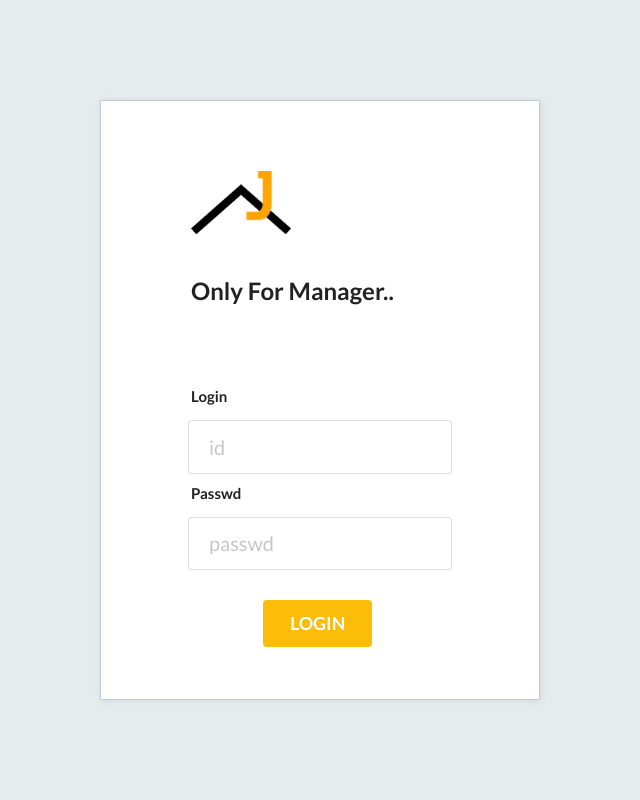
After one commit to webgot/JSONDatafactory, a Node server app: page /login in a window 1280 px wide. The commit adds this page. Shown: the whole page, without its empty margins (320-960 px from the left). Run offline with Node 20, Linux system fonts and the light colour scheme; some libraries are stand-ins or nearby versions.

Commit message:
login session

```diff
--- a/app.js
+++ b/app.js
@@ -4,11 +4,13 @@ const favicon = require('serve-favicon');
 const logger = require('morgan');
 const cookieParser = require('cookie-parser');
 const bodyParser = require('body-parser');
+const expressSession = require('express-session');
 
 const config = require('./config');
 const index = require('./routes/index');
 const users = require('./routes/users');
 const saying = require('./routes/saying');
+const login = require('./routes/login');
 const faq = require('./routes/faq');
 const mongodb = require('mongodb');
 const mongoose = require('mongoose');
@@ -27,14 +29,24 @@ app.use(bodyParser.urlencoded({ extended: false }));
 app.use(cookieParser());
 app.use(express.static(path.join(__dirname, 'public')));
 app.use(favicon(path.join(__dirname, '/public/images/favicon.ico')));
+app.use(expressSession({
+  secret : config.session_key,
+  resave : true,
+  saveUninitialized : true
+}));
 
 app.use('/', index);
 app.use('/users', users);
 app.use('/saying', saying);
 app.use('/faq', faq);
+app.use('/login', login);
 
 app.get('/addSaying', (req, res)=>{
-  res.render('addSaying');
+  if(req.session.user){
+    res.render('addSaying');
+  }
+  else
+    res.redirect('login');
 });
 
 // catch 404 and forward to error handler
--- a/package.json
+++ b/package.json
@@ -12,6 +12,7 @@
     "crypto": "0.0.3",
     "debug": "~2.6.3",
     "express": "~4.15.2",
+    "express-session": "^1.15.2",
     "forever": "^0.15.3",
     "jade": "~1.11.0",
     "mongodb": "^2.2.26",
--- a/public/stylesheets/style.css
+++ b/public/stylesheets/style.css
@@ -125,3 +125,45 @@ body{
 .typed-cursor{
     opacity: 0;
 }
+
+/* login.jade*/
+.login-wrapper{
+
+  position: relative;
+  background-color: #E6ECEE;
+  width: 100%;
+  height: 100vh;
+}
+  .login-container{
+    -webkit-box-shadow: 1px 1px 7px 0px rgba(214,214,214,1);
+    -moz-box-shadow: 1px 1px 7px 0px rgba(214,214,214,1);
+    box-shadow: 1px 1px 7px 0px rgba(214,214,214,1);
+    position: absolute;
+    top: 50%;
+    margin-top: -300px;
+    left : 50%;
+    margin-left : -220px;
+    border: 1px solid #bcd;
+    width: 440px;
+    height: 600px;
+    background-color: white;
+
+  }
+    .login-logo{
+      margin-top : 70px;
+      margin-left : 90px;
+    }
+    .login-body {
+      margin-top : 80px;
+    }
+    .login-body h4{
+      margin-left: 90px;
+      margin-top : 10px;
+    }
+    .login-input{
+      text-align: center;
+    }
+    .login-button{
+      text-align: center;
+      margin-top : 30px;
+    }
--- a/routes/index.js
+++ b/routes/index.js
@@ -18,7 +18,8 @@ router.get('/', function(req, res, next) {
         throw err;
       res.render('index',{
         title : 'JSONDatafactory',
-        sayingcount : data3[0].length
+        sayingcount : data3[0].length,
+        user : req.session.user
       });
   });
 });
--- /dev/null
+++ b/routes/login.js
@@ -0,0 +1,50 @@
+const express = require('express');
+const router = express.Router();
+const config = require('../config.js')
+
+router.get('/', (req, res)=>{
+    if(req.session.user)
+        res.redirect('/');
+    else
+        res.render('login');
+});
+router.post('/doLogin', (req, res)=>{
+
+    let id = req.body.id;
+    let pw = req.body.password;
+
+    if(id == config.manager_id && pw == config.manager_pw){
+        console.log('login success');
+        req.session.user = {
+            id :id,
+            name : 'manager',
+            authorized : true
+        }
+        res.redirect('/');
+    }
+    else{
+        console.log('fail to login');
+        res.redirect('/login');
+    }
+});
+
+router.get('/doLogout', (req, res)=>{
+    if(req.session.user){
+        console.log(req.session.user.name+' logout!');
+
+        req.session.destroy((err)=>{
+            if(err)
+                throw err;
+
+            console.log(' delete session & logout');
+            res.redirect('/');
+        })
+    }
+    else{
+        console.log('no login session');
+        res.redirect('/');
+    }
+
+});
+
+module.exports = router;
--- a/views/content.jade
+++ b/views/content.jade
@@ -100,3 +100,5 @@ div.container
         div.my-info
              hr.hr-li1
              h3 webgot.js@gmail.com
+             -if(user)
+                h1 #{user.name} login
--- /dev/null
+++ b/views/login.jade
@@ -0,0 +1,21 @@
+extends ./layout/layout
+
+block content
+    div.login-wrapper
+        div.login-container
+            div.login-logo
+                img(src='images/logo.png' width='100px')
+                div
+                    h2 Only For Manager..
+            form(action="/login/doLogin"  method="post")
+                div.login-body
+                    h4 Login
+                    div.login-input
+                        div.ui.input.huge
+                            input( type='text' placeholder="id" name="id")
+                    h4 Passwd
+                    div.login-input
+                        div.ui.input.huge
+                            input(type='password' placeholder="passwd" name="password")
+                div.login-button
+                    button.ui.yellow.button.big LOGIN
```
